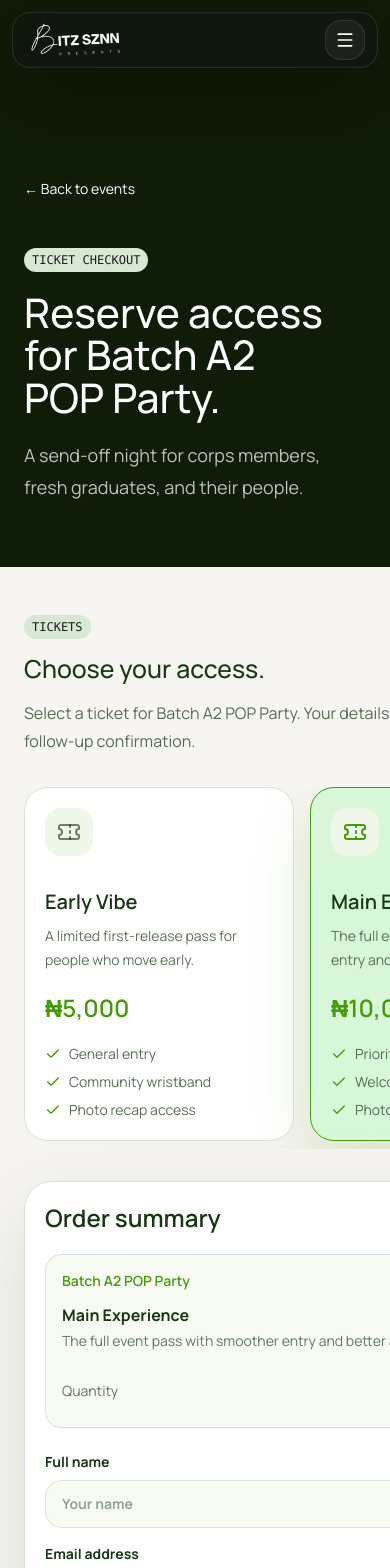
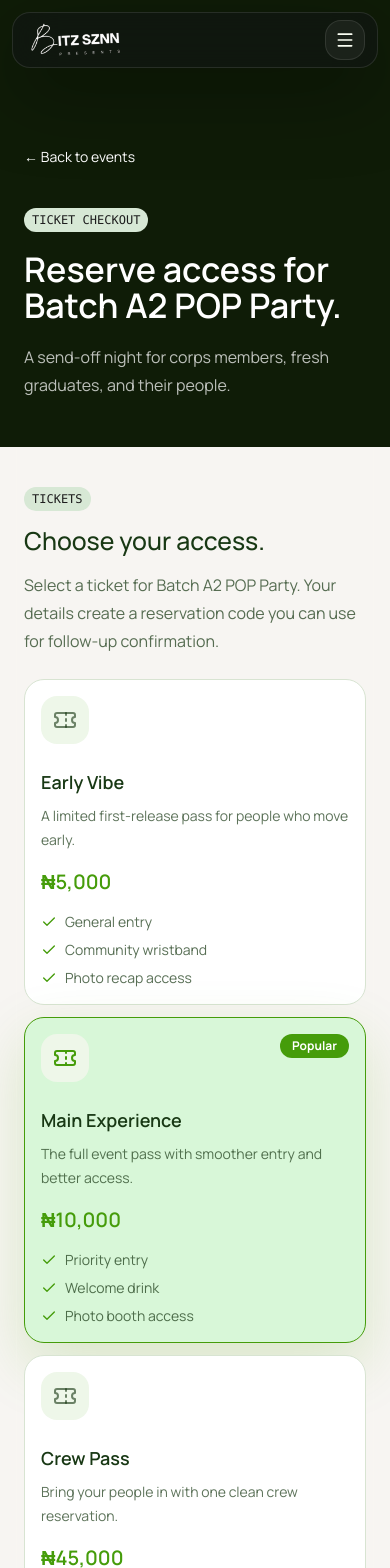
Before and after one commit to iamichaelayomide/bitzsznn, a Next.js app: page /tickets in a window 390 px wide. Shown: the top 1568 px of the page. Built offline with nearby package versions, Linux system fonts and the light colour scheme.

Commit message:
Fix mobile ticket layout and homepage scroll

```diff
--- a/src/app/globals.css
+++ b/src/app/globals.css
@@ -60,8 +60,8 @@
 }
 
 html {
-  scroll-behavior: smooth;
   background: var(--background);
+  max-width: 100%;
   overflow-x: hidden;
 }
 
@@ -70,6 +70,7 @@ body {
   background: var(--background);
   color: var(--foreground);
   font-family: var(--font-manrope), Manrope, ui-sans-serif, system-ui, sans-serif;
+  max-width: 100%;
   overflow-x: hidden;
 }
 
--- a/src/components/landing-page.tsx
+++ b/src/components/landing-page.tsx
@@ -50,7 +50,7 @@ function GuideSection({
 export function LandingPage() {
   return (
     <main className="overflow-x-hidden bg-white">
-      <section className="relative min-h-[680px] overflow-hidden border-b border-[#1e2a1e] md:min-h-screen" id="home">
+      <section className="relative min-h-[720px] overflow-hidden border-b border-[#1e2a1e] md:min-h-[760px]" id="home">
         <Image
           alt="Bitzsznn community at an event"
           className="object-cover"
@@ -62,8 +62,8 @@ export function LandingPage() {
         <div className="absolute inset-0 bg-[linear-gradient(180deg,rgba(8,11,8,0.78),rgba(8,11,8,0.42),rgba(8,11,8,0.86))]" />
         <div className="absolute inset-0 bg-[#459c0a]/20 mix-blend-multiply" />
 
-        <div className="container-shell relative z-10 flex min-h-[680px] flex-col items-start justify-center pt-28 text-left md:min-h-screen">
-          <div className="max-w-[720px] -translate-y-4 px-1 md:-translate-y-6 md:px-0">
+        <div className="container-shell relative z-10 flex min-h-[720px] flex-col items-start justify-center px-2 pb-12 pt-28 text-left md:min-h-[760px] md:px-0">
+          <div className="max-w-[720px] md:translate-y-2">
             <h1 className="hero-title text-white">
               Vibes.
               <br />
--- a/src/components/ticket-flow.tsx
+++ b/src/components/ticket-flow.tsx
@@ -55,7 +55,7 @@ export function TicketFlow({ eventSlug = "batch-a2-pop-party", embedded = false
   }
 
   const checkout = (
-    <section className="section-grid-lines bg-[#f7f5f2] py-12 text-[#183814] md:py-20" id="tickets">
+    <section className="section-grid-lines overflow-hidden bg-[#f7f5f2] py-10 text-[#183814] md:py-20" id="tickets">
       <div className="container-shell figma-inner">
         <AnimatePresence mode="wait">
           {confirmed ? (
@@ -88,13 +88,13 @@ export function TicketFlow({ eventSlug = "batch-a2-pop-party", embedded = false
           ) : (
             <motion.form
               animate={{ opacity: 1, y: 0 }}
-              className="grid gap-8 lg:grid-cols-[1fr_420px]"
+              className="grid min-w-0 gap-6 lg:grid-cols-[minmax(0,1fr)_minmax(340px,420px)] lg:gap-8"
               exit={{ opacity: 0, y: -16 }}
               initial={{ opacity: 0, y: 16 }}
               key="form"
               onSubmit={submitOrder}
             >
-              <div>
+              <div className="min-w-0">
                 <p className="w-fit rounded-[14px] bg-[#d7e8d5] px-2 py-1 font-mono text-xs uppercase text-[#1d1d1d]">
                   Tickets
                 </p>
@@ -102,13 +102,13 @@ export function TicketFlow({ eventSlug = "batch-a2-pop-party", embedded = false
                 <p className="mt-4 max-w-2xl text-base leading-7 text-[#183814]/72">
                   Select a ticket for {event.title}. Your details create a reservation code you can use for follow-up confirmation.
                 </p>
-                <div className="no-scrollbar mt-8 flex snap-x gap-4 overflow-x-auto pb-2 md:grid md:grid-cols-2">
+                <div className="mt-6 grid min-w-0 gap-3 sm:grid-cols-2 md:mt-8 md:gap-4">
                   {ticketTiers.map((tier) => {
                     const selected = tier.id === selectedId;
                     return (
                       <button
                         className={cn(
-                          "group min-h-[250px] min-w-[270px] snap-center rounded-[24px] border p-5 text-left transition duration-200 hover:-translate-y-1",
+                          "group min-h-[220px] w-full min-w-0 rounded-[20px] border p-4 text-left transition duration-200 hover:-translate-y-1 md:min-h-[250px] md:rounded-[24px] md:p-5",
                           selected
                             ? "border-[#459c0a] bg-[#d8f7d8] shadow-[0_22px_60px_rgba(75,165,11,0.18)]"
                             : "border-[#d8e4d2] bg-white hover:border-[#459c0a]/60",
@@ -127,10 +127,10 @@ export function TicketFlow({ eventSlug = "batch-a2-pop-party", embedded = false
                             </span>
                           ) : null}
                         </div>
-                        <h3 className="mt-8 text-xl font-semibold">{tier.name}</h3>
+                        <h3 className="mt-6 text-lg font-semibold md:mt-8 md:text-xl">{tier.name}</h3>
                         <p className="mt-2 text-sm leading-6 text-[#183814]/70">{tier.description}</p>
-                        <p className="mt-5 text-2xl font-semibold text-[#459c0a]">{currency.format(tier.price)}</p>
-                        <ul className="mt-5 grid gap-2 text-sm text-[#183814]/72">
+                        <p className="mt-4 text-xl font-semibold text-[#459c0a] md:mt-5 md:text-2xl">{currency.format(tier.price)}</p>
+                        <ul className="mt-4 grid gap-2 text-sm text-[#183814]/72 md:mt-5">
                           {tier.perks.map((perk) => (
                             <li className="flex items-center gap-2" key={perk}>
                               <Check className="size-4 text-[#459c0a]" />
@@ -144,18 +144,18 @@ export function TicketFlow({ eventSlug = "batch-a2-pop-party", embedded = false
                 </div>
               </div>
 
-              <aside className="h-fit rounded-[28px] border border-[#d8e4d2] bg-white p-5 shadow-[0_24px_80px_rgba(24,56,20,0.12)] md:p-6 lg:sticky lg:top-28">
-                <h2 className="text-2xl font-semibold">Order summary</h2>
+              <aside className="h-fit min-w-0 rounded-[22px] border border-[#d8e4d2] bg-white p-4 shadow-[0_24px_80px_rgba(24,56,20,0.12)] md:rounded-[28px] md:p-6 lg:sticky lg:top-28">
+                <h2 className="text-xl font-semibold md:text-2xl">Order summary</h2>
                 <div className="mt-5 rounded-2xl border border-[#d8e4d2] bg-[#f8fbf4] p-4">
                   <p className="text-sm font-semibold text-[#459c0a]">{event.title}</p>
-                  <div className="mt-3 flex items-start justify-between gap-4">
-                    <div>
+                  <div className="mt-3 flex flex-col gap-3 sm:flex-row sm:items-start sm:justify-between sm:gap-4">
+                    <div className="min-w-0">
                       <p className="font-bold">{selectedTier.name}</p>
                       <p className="mt-1 text-sm text-[#183814]/68">{selectedTier.description}</p>
                     </div>
-                    <p className="font-bold text-[#459c0a]">{currency.format(selectedTier.price)}</p>
+                    <p className="shrink-0 font-bold text-[#459c0a]">{currency.format(selectedTier.price)}</p>
                   </div>
-                  <div className="mt-5 flex items-center justify-between">
+                  <div className="mt-5 flex flex-wrap items-center justify-between gap-3">
                     <span className="text-sm text-[#183814]/68">Quantity</span>
                     <div className="flex items-center gap-3">
                       <button aria-label="Decrease quantity" className="grid size-10 place-items-center rounded-full border border-[#d8e4d2] bg-white transition hover:bg-[#eef7e9]" onClick={() => setQuantity((value) => Math.max(1, value - 1))} type="button">
@@ -178,7 +178,7 @@ export function TicketFlow({ eventSlug = "batch-a2-pop-party", embedded = false
                     <label className="grid gap-2 text-sm font-bold" key={key}>
                       {label}
                       <input
-                        className="min-h-12 rounded-2xl border border-[#d8e4d2] bg-[#f8fbf4] px-4 text-[#183814] outline-none transition placeholder:text-[#183814]/45 focus:border-[#459c0a]"
+                        className="min-h-12 w-full min-w-0 rounded-2xl border border-[#d8e4d2] bg-[#f8fbf4] px-4 text-[#183814] outline-none transition placeholder:text-[#183814]/45 focus:border-[#459c0a]"
                         onChange={(inputEvent) => setBuyer((value) => ({ ...value, [key]: inputEvent.target.value }))}
                         placeholder={placeholder}
                         required
@@ -225,17 +225,17 @@ export function TicketFlow({ eventSlug = "batch-a2-pop-party", embedded = false
 
   return (
     <main className="min-h-screen overflow-x-hidden bg-[#f7f5f2]">
-      <section className="relative overflow-hidden bg-[#0f1c07] pt-28 text-white md:pt-36">
-        <div className="container-shell figma-inner py-16 md:py-24">
+      <section className="relative overflow-hidden bg-[#0f1c07] pt-24 text-white md:pt-36">
+        <div className="container-shell figma-inner py-12 md:py-24">
           <Link className="text-sm text-white/70 transition hover:text-white" href="/events">
             ← Back to events
           </Link>
-          <div className="mt-12 max-w-4xl">
+          <div className="mt-10 max-w-4xl">
             <p className="w-fit rounded-[14px] bg-[#d7e8d5] px-2 py-1 font-mono text-xs uppercase text-[#1d1d1d]">
               Ticket checkout
             </p>
-            <h1 className="hero-title mt-5">Reserve access for {event.title}.</h1>
-            <p className="mt-5 max-w-2xl text-lg leading-8 text-white/72">{event.summary}</p>
+            <h1 className="mt-5 text-[34px] font-semibold leading-[1.05] md:text-[54px]">Reserve access for {event.title}.</h1>
+            <p className="mt-5 max-w-2xl text-base leading-7 text-white/72 md:text-lg md:leading-8">{event.summary}</p>
           </div>
         </div>
       </section>
```
